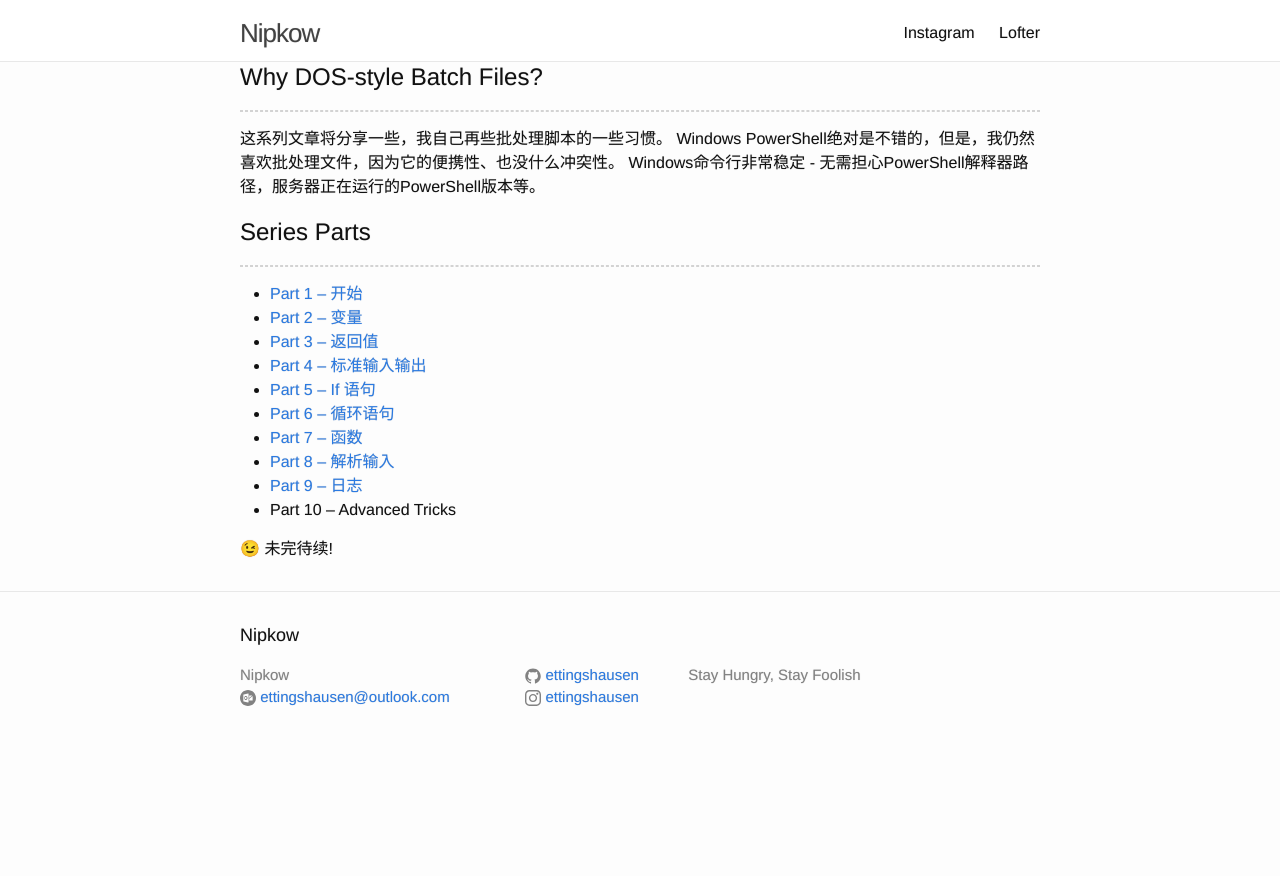
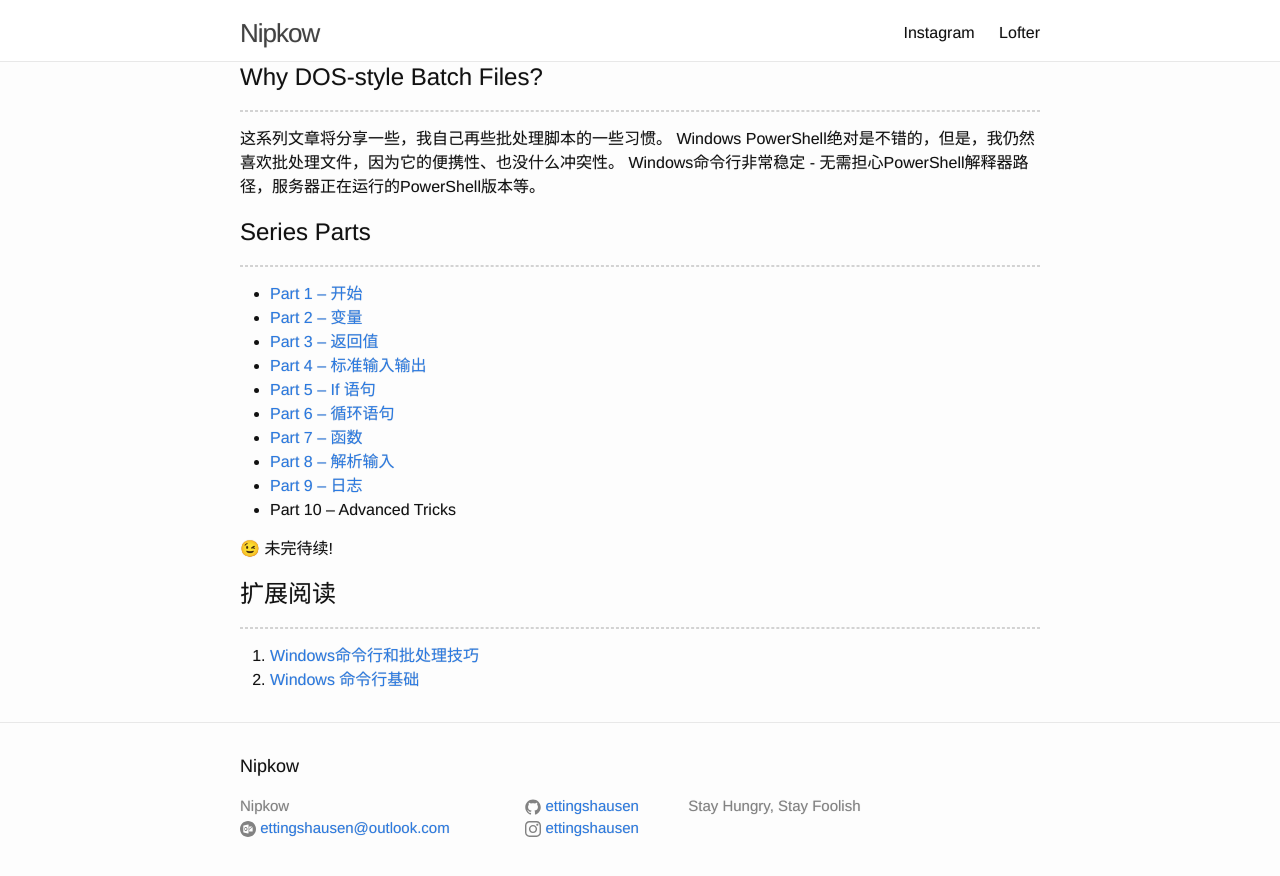
Before and after one commit to ettingshausen/ettingshausen.github.io, a Jekyll site: the page built from _posts/2017-12-09-guide-to-windows-batch-scripting.md, in a window 1280 px wide and 900 px high, scrolled down 591 px. Shown: the top 876 px of the window. Built offline with Jekyll 4.4.1, drawn with Linux system fonts in a browser that asks for light colours; emoji names are drawn with the system emoji font; Markdown is read by kramdown in place of the engine named in the settings; before the commit the page ends 1360 px from its top, so only the background shows below that.

Commit message:
add "further reading"

```diff
--- a/_posts/2017-12-09-guide-to-windows-batch-scripting.md
+++ b/_posts/2017-12-09-guide-to-windows-batch-scripting.md
@@ -41,3 +41,8 @@ Windows 10 替换了默认的 `cmd` 为 `Powershell` ，显然 `Powershell` 更
 
 :wink:
 未完待续!
+
+# 扩展阅读
+----
+1. [Windows命令行和批处理技巧](http://netwjx.github.io/blog/2012/07/29/windows-shell-and-bat-skills/)
+1. [Windows 命令行基础](https://blog.henix.info/blog/windows-cmdbasic/)
```
